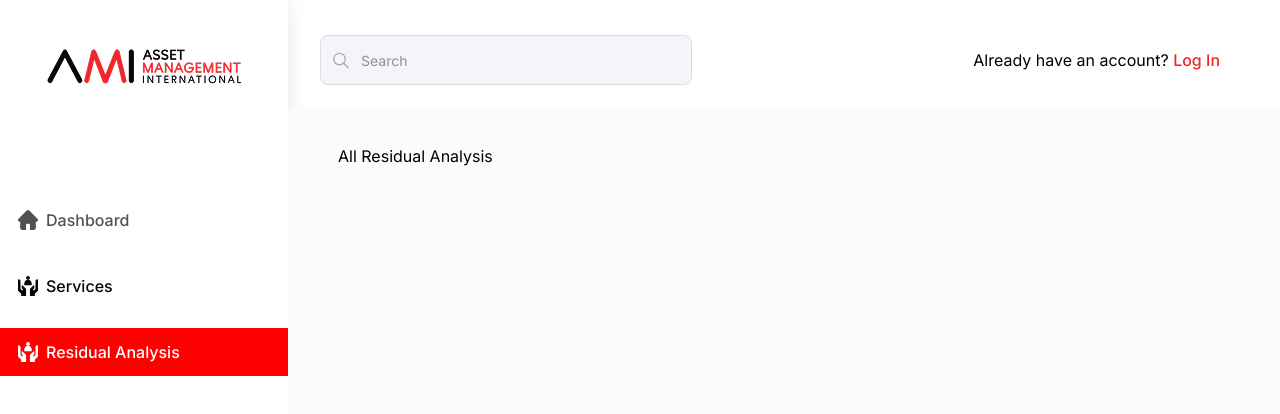
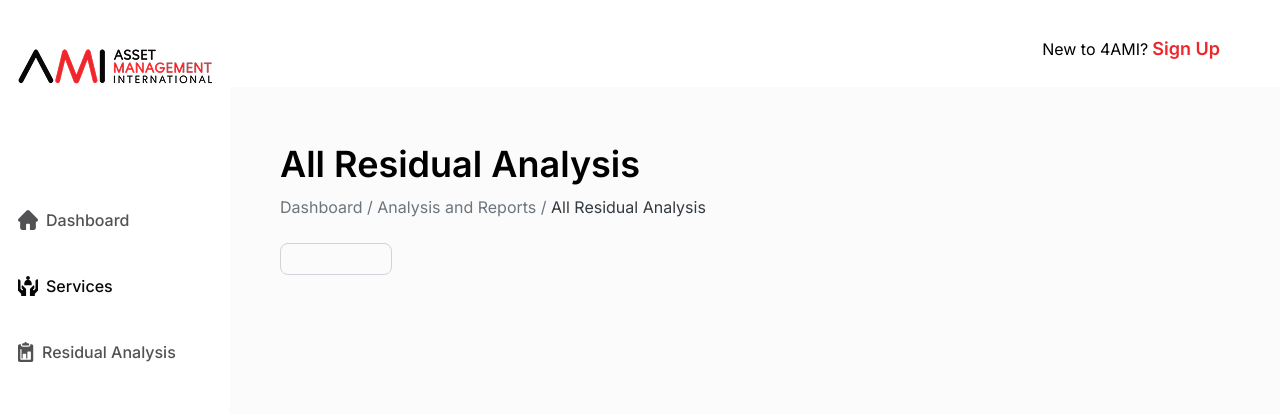
Before and after one commit to arakash-developer/headless, a React (Vite) app: page /residualanalysis in a window 1280 px wide. Shown: the top 414 px of the page. Built offline with nearby package versions, Linux system fonts and the light colour scheme.

Commit message:
feat: Add Residual Analysis icon and update Sidebar and Navbar components for integration

```diff
--- /dev/null
+++ b/src/assets/ResidualanalysisIcon.jsx
@@ -0,0 +1,20 @@
+const ResidualanalysisIcon = () => {
+  return (
+    <svg
+      xmlns="http://www.w3.org/2000/svg"
+      width="16"
+      height="20"
+      viewBox="0 0 16 20"
+      fill="currentColor"
+    >
+      <path
+        d="M13.4766 2.34375H12.3047V2.92969C12.3047 3.89898 11.5162 4.6875 10.5469 4.6875H4.6875C3.7182 4.6875 2.92969 3.89898 2.92969 2.92969V2.34375H1.75781C0.788516 2.34375 0 3.13227 0 4.10156V18.2422C0 19.2115 0.788516 20 1.75781 20H13.4766C14.4459 20 15.2344 19.2115 15.2344 18.2422V4.10156C15.2344 3.13227 14.4459 2.34375 13.4766 2.34375ZM12.8906 17.0703C12.8906 17.3942 12.6286 17.6562 12.3047 17.6562H2.92969C2.60582 17.6562 2.34375 17.3942 2.34375 17.0703V7.69531C2.34375 7.37145 2.60582 7.10938 2.92969 7.10938C3.25355 7.10938 3.51562 7.37145 3.51562 7.69531V16.4844H4.6875V12.3828C4.6875 12.0589 4.94957 11.7969 5.27344 11.7969H7.61719C7.94105 11.7969 8.20312 12.0589 8.20312 12.3828V16.4844H9.375V10.0391C9.375 9.7152 9.63707 9.45312 9.96094 9.45312H12.3047C12.6286 9.45312 12.8906 9.7152 12.8906 10.0391V17.0703Z"
+      />
+      <path
+        d="M9.96094 1.17188H8.86117L8.7227 0.781641C8.55676 0.314141 8.11273 0 7.61719 0C7.12164 0 6.67762 0.314141 6.51168 0.781641L6.3732 1.17188H5.27344C4.62621 1.17188 4.10156 1.69652 4.10156 2.34375V2.92969C4.10156 3.25328 4.36391 3.51562 4.6875 3.51562H10.5469C10.8705 3.51562 11.1328 3.25328 11.1328 2.92969V2.34375C11.1328 1.69652 10.6082 1.17188 9.96094 1.17188Z"
+      />
+    </svg>
+  );
+};
+
+export default ResidualanalysisIcon;
--- a/src/components/main/Navbar.jsx
+++ b/src/components/main/Navbar.jsx
@@ -3,7 +3,7 @@ import { Link } from "react-router-dom";
 const Navbar = () => {
   return (
     <nav className="mt-[35px] mb-6  navbar ml-8 mr-[60px] flex justify-between items-center">
-      <div className="flex items-center relative">
+      {/* <div className="flex items-center relative">
         <input
           type="text"
           // onChange={onChange}
@@ -39,12 +39,13 @@ const Navbar = () => {
             </g>
           </svg>
         </div>
-      </div>
+      </div> */}
+      <div className=""></div>
       <Link to="/login" className="flex-shrink-0">
-        <p className="text-[#000] text-base not-italic font-normal leading-6">
-          Already have an account?{" "}
-          <span className="text-[var(--primary)] text-base not-italic font-medium leading-6">
-            Log In
+        <p className="font-normal text-base leading-[150%] text-right text-var(--primary2)">
+          New to 4AMI?
+          <span className="ml-1 not-italic font-semibold text-lg leading-[156%] text-[var(--primary)]">
+            Sign Up
           </span>
         </p>
       </Link>
--- a/src/components/main/Sidebar.jsx
+++ b/src/components/main/Sidebar.jsx
@@ -1,3 +1,4 @@
+import ResidualanalysisIcon from "@/assets/ResidualanalysisIcon";
 import HomeIcon from "@assets/HomeIcon";
 import ServiceIcon from "@assets/ServiceIcon";
 import Avatar from "@public/avatar.png";
@@ -28,13 +29,13 @@ const Sidebar = () => {
   const isActiveresidenanalysis = location.pathname === "/residualanalysis";
 
   return (
-    <div className="h-full pt-[48px] sidebar">
+    <div className="h-full pt-[48px]">
       <div className="heading w-full flex justify-center items-center">
         <NavLink to="/">
           <img className="cursor-pointer" src={Logo} alt={Logo} />
         </NavLink>
       </div>
-      <div className="mt-[111px] w-72 h-full flex flex-col justify-between">
+      <div className="mt-[111px] w-[230px] h-full flex flex-col justify-between">
         <ul className="flex flex-col gap-y-[18px]">
           {/* <li>
             <NavLink
@@ -74,7 +75,7 @@ const Sidebar = () => {
               to="/residualanalysis"
               activeClassName="active"
             >
-              <ServiceIcon />
+              <ResidualanalysisIcon />
               <p className="py-1">Residual Analysis</p>
             </NavLink>
           </li>
--- a/src/components/residualanalysis/Residualanalysis.jsx
+++ b/src/components/residualanalysis/Residualanalysis.jsx
@@ -1,8 +1,19 @@
 const Residualanalysis = () => {
   return (
-    <div>
-      <h2>All Residual Analysis</h2>
-    </div>
+    <>
+      <div className="mt-5">
+        <h1 className="text-[var(--text-normal)]  font-semibold text-4xl leading-[125%] text-var(--primary2)">
+          All Residual Analysis
+        </h1>
+        <p className="font-normal text-base leading-[150%] text-[var(--text-secondary)] mt-2">
+          Dashboard / Analysis and Reports /
+          <span className="text-[#343a40;]"> All Residual Analysis</span>
+        </p>
+      </div>
+      <div className="mt-6 mb-4">
+        <button className="rounded-[8px] w-28 h-8 border border-[var(--neutral-400)] p-2"></button>
+      </div>
+    </>
   );
 };
 
```
